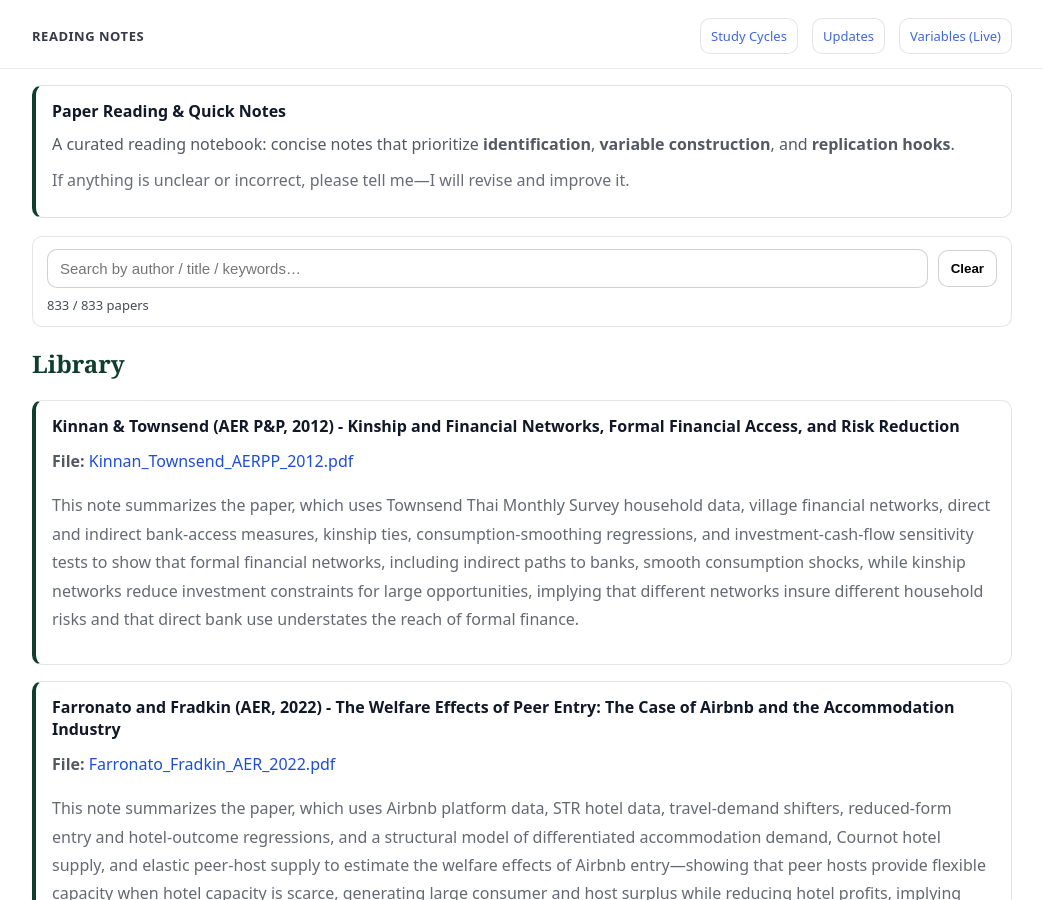
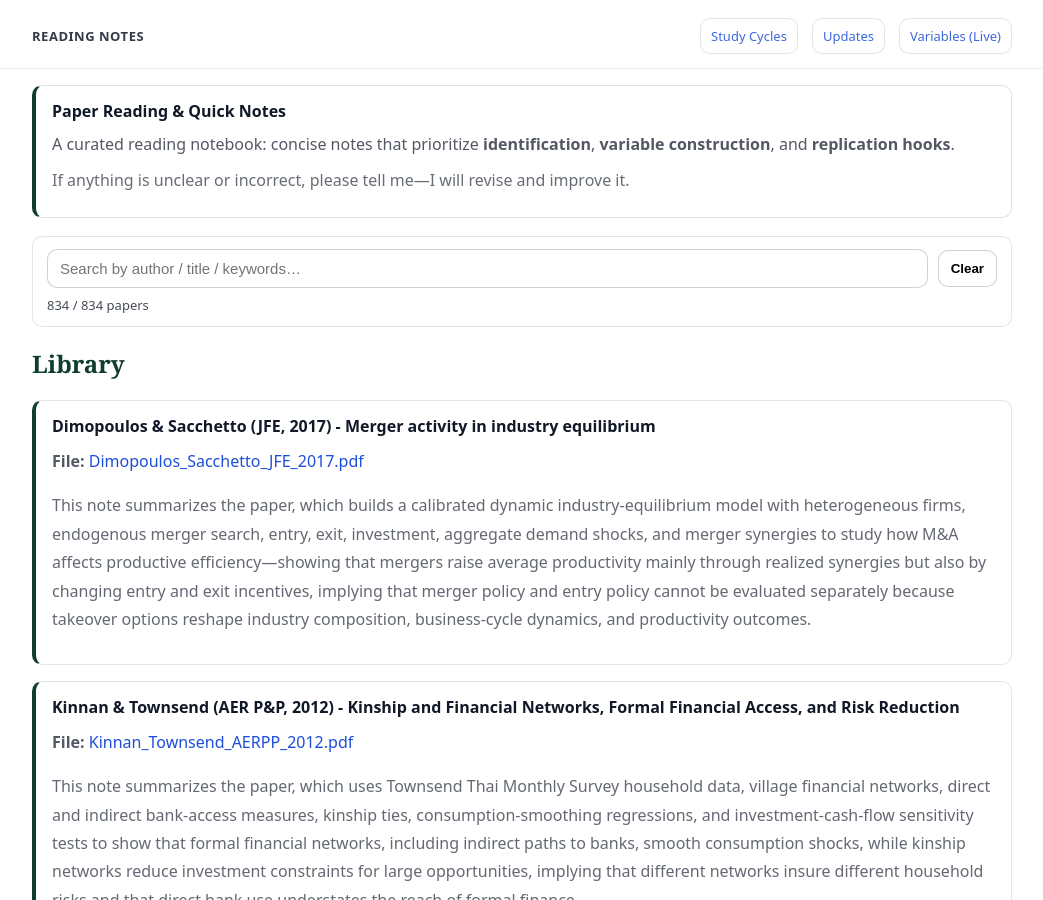
Before and after one commit to yaxinzn/study-archive, a Jekyll site: the page built from reading/index.md, in a window 1280 px wide and 900 px high. Shown: the whole window, without its empty margins (118-1161 px from the left). Built offline with Jekyll 4.4.1, drawn with Linux system fonts in a browser that asks for light colours.

Commit message:
Reading: add/update Dimopoulos_Sacchetto_JFE_2017.pdf

```diff
--- a/_data/reading.yml
+++ b/_data/reading.yml
@@ -1,3 +1,7 @@
+- title: "Dimopoulos & Sacchetto (JFE, 2017) - Merger activity in industry equilibrium"
+  file: "Dimopoulos_Sacchetto_JFE_2017.pdf"
+  desc: "This note summarizes the paper, which builds a calibrated dynamic industry-equilibrium model with heterogeneous firms, endogenous merger search, entry, exit, investment, aggregate demand shocks, and merger synergies to study how M&A affects productive efficiency—showing that mergers raise average productivity mainly through realized synergies but also by changing entry and exit incentives, implying that merger policy and entry policy cannot be evaluated separately because takeover options reshape industry composition, business-cycle dynamics, and productivity outcomes."
+
 - title: "Kinnan & Townsend (AER P&P, 2012) - Kinship and Financial Networks, Formal Financial Access, and Risk Reduction"
   file: "Kinnan_Townsend_AERPP_2012.pdf"
   desc: "This note summarizes the paper, which uses Townsend Thai Monthly Survey household data, village financial networks, direct and indirect bank-access measures, kinship ties, consumption-smoothing regressions, and investment-cash-flow sensitivity tests to show that formal financial networks, including indirect paths to banks, smooth consumption shocks, while kinship networks reduce investment constraints for large opportunities, implying that different networks insure different household risks and that direct bank use understates the reach of formal finance."
```
Also changed, not shown: 1 other file.
